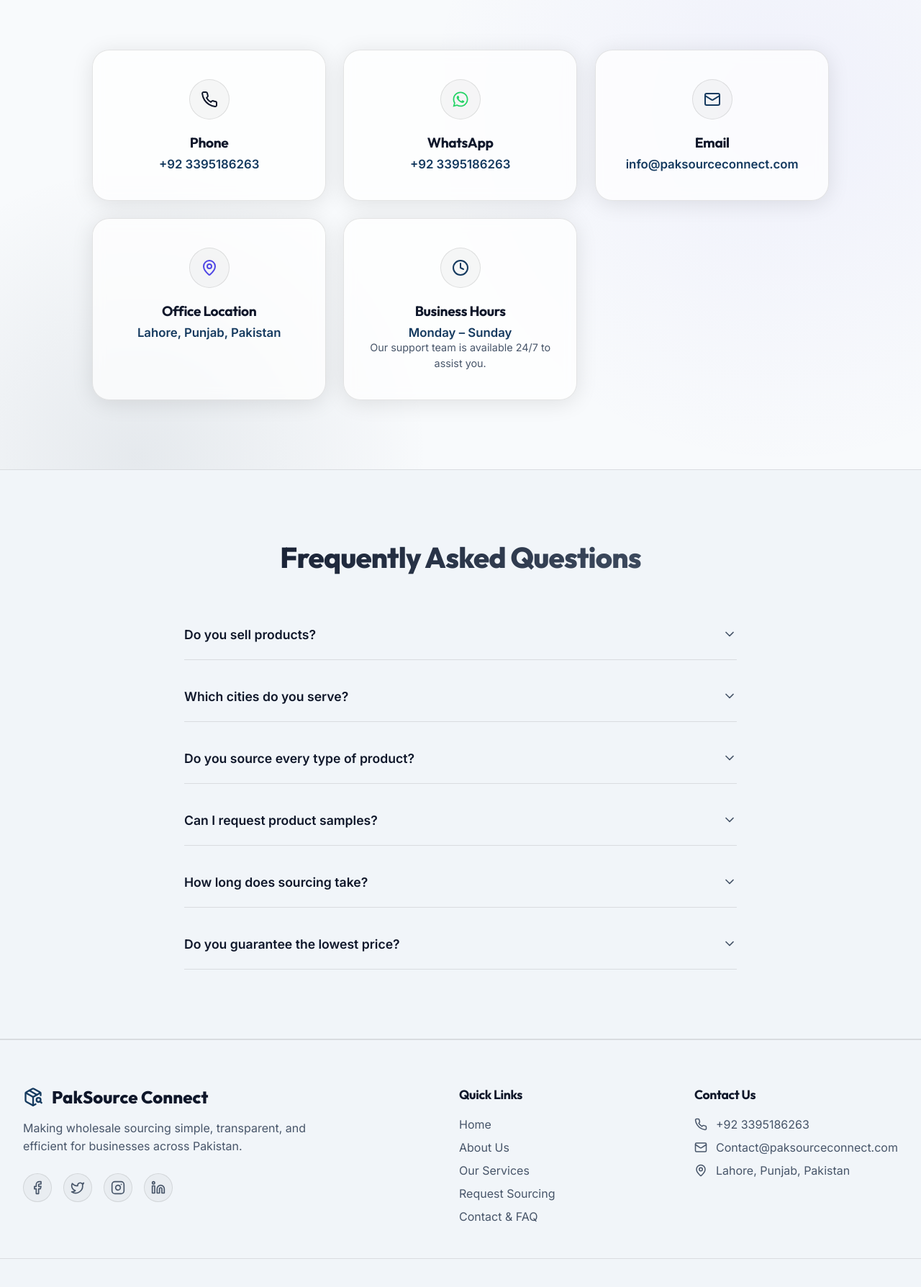
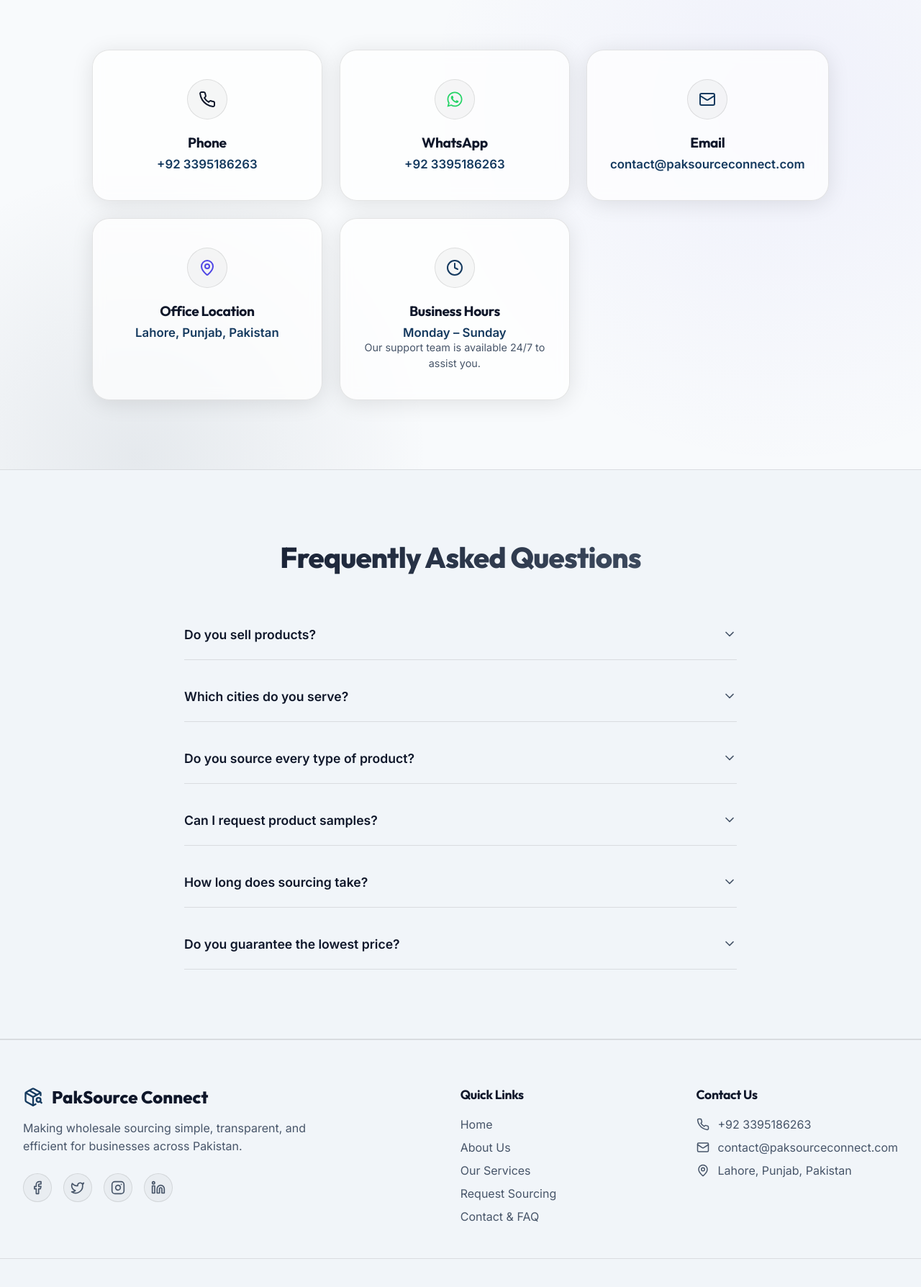
Before and after one commit to abdulrafay7777/Sourcing_Platform, a React (Vite) app in the folder frontend/: page /more in a window 1280 px wide. Shown: the part 574-2362 px from the top of the page at 72% size. Built offline with nearby package versions, Linux system fonts and the light colour scheme; no server answers.

Commit message:
updated footer

```diff
--- a/frontend/src/components/Footer.jsx
+++ b/frontend/src/components/Footer.jsx
@@ -54,7 +54,7 @@
             </li>
             <li>
               <Mail size={18} className="text-muted" />
-              <span>Contact@paksourceconnect.com</span>
+              <span>contact@paksourceconnect.com</span>
             </li>
             <li>
               <MapPin size={18} className="text-muted" />
--- a/frontend/src/pages/More.jsx
+++ b/frontend/src/pages/More.jsx
@@ -75,7 +75,7 @@
             <motion.div variants={fadeUp} className="contact-card glass-panel">
               <div className="contact-icon-wrapper text-accent"><Mail size={24} /></div>
               <h4 className="contact-card-title">Email</h4>
-              <p className="contact-card-text">info@paksourceconnect.com</p>
+              <p className="contact-card-text">contact@paksourceconnect.com</p>
             </motion.div>
 
             <motion.div variants={fadeUp} className="contact-card glass-panel">
```
